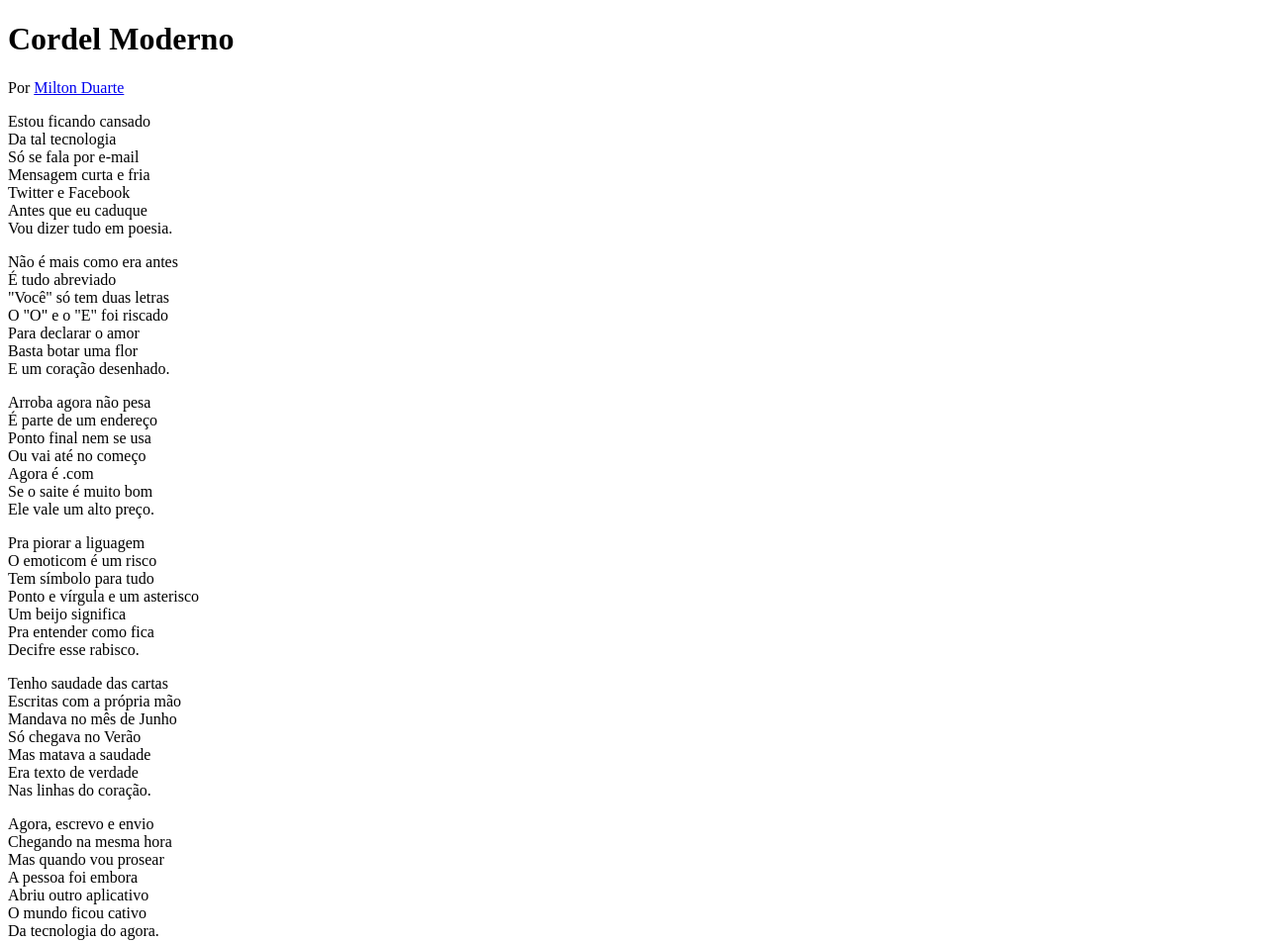
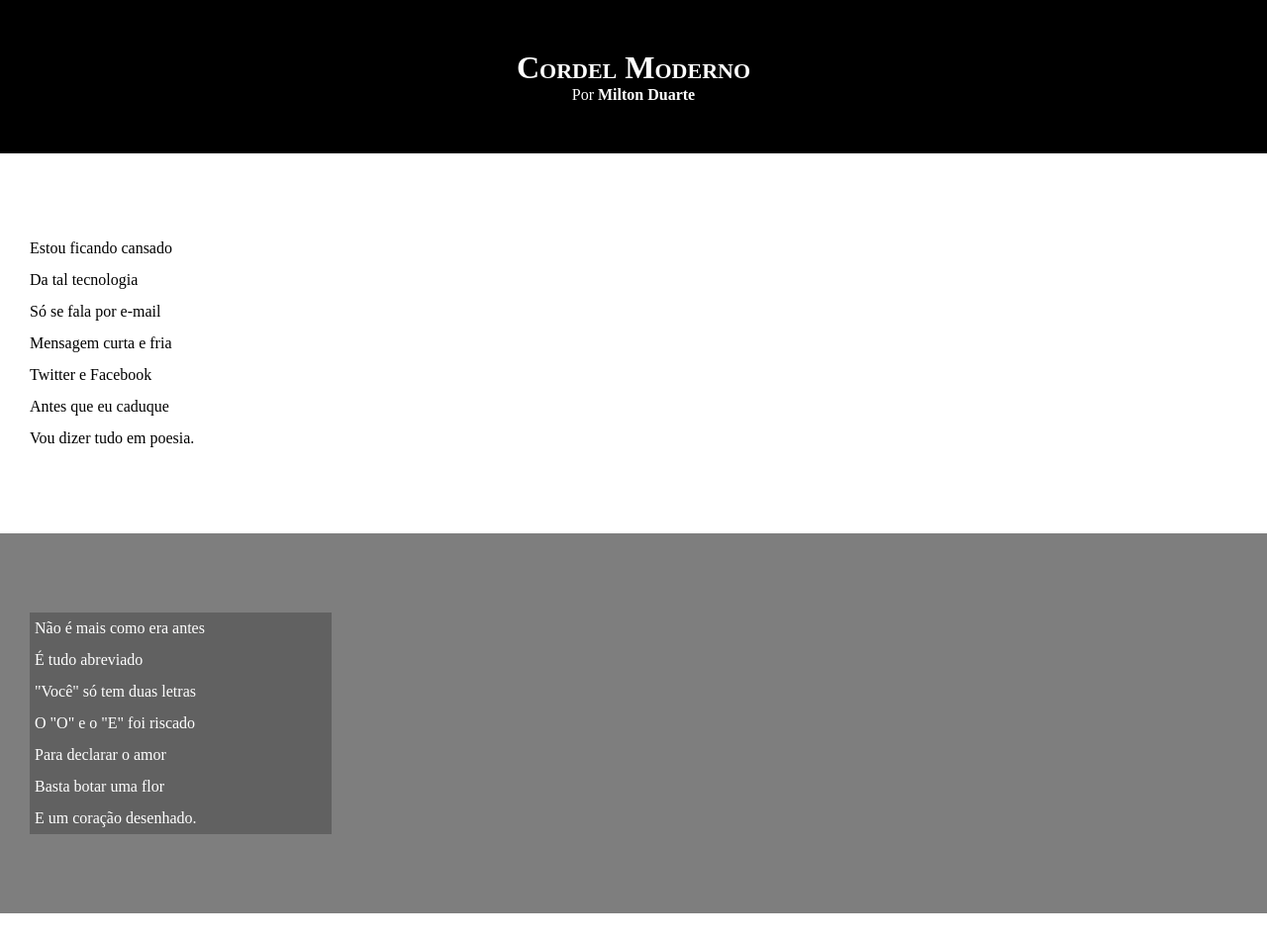
Before and after one commit to PedroCarioca2112/html-css, a plain HTML site: page modulo_3/cap20.al03/desafiocordel.html in a window 1280 px wide. Shown: the top 953 px of the page at 99% size. Drawn offline with Linux system fonts and the light colour scheme.

Commit message:
att style

```diff
--- a/modulo_3/cap20.al03/desafiocordel.html
+++ b/modulo_3/cap20.al03/desafiocordel.html
@@ -13,7 +13,7 @@
         <p>Por <a href="https://www.recantodasletras.com.br/poesias/3186743" target="_blank">Milton Duarte</a></p>
     </header>
 
-    <section>
+    <section class="normal">
         <p>
             Estou ficando cansado <br>
             Da tal tecnologia <br>
@@ -25,7 +25,7 @@
         </p>
     </section>
 
-    <section>
+    <section class="imagem">
         <p>
             Não é mais como era antes <br>
             É tudo abreviado <br>
@@ -37,7 +37,7 @@
         </p>
     </section>
 
-    <section>
+    <section class="normal">
         <p>
             Arroba agora não pesa <br>
             É parte de um endereço <br>
@@ -59,7 +59,7 @@
         </p>
     </section>
 
-    <section>
+    <section class="imagem">
         <p>
             Tenho saudade das cartas <br>
             Escritas com a própria mão <br>
@@ -71,7 +71,7 @@
         </p>
     </section>
 
-    <section>
+    <section class="normal">
         <p>
             Agora, escrevo e envio <br>
             Chegando na mesma hora <br>
--- a/modulo_3/cap20.al03/estilo/style.css
+++ b/modulo_3/cap20.al03/estilo/style.css
@@ -1 +1,67 @@
 @charset "UTF-8";
+
+*{
+    margin: 0px;
+    padding: 0px;
+}
+
+html, body{
+    background-color: darkgray;
+    min-height: 100vh;
+}
+
+header{
+    background-color: black;
+    color: white;
+    text-align: center;
+}
+
+header > h1{
+    padding-top: 50px;
+    font-variant: small-caps;
+    /*text-transform: uppercase;*/
+}
+
+header > p{
+    padding-bottom: 50px;
+}
+
+a{
+    color: white;
+    text-decoration: none;
+    font-weight: bolder;
+}
+
+a:hover{
+    text-decoration: underline;
+}
+
+section{
+    padding-top: 10vh;
+    padding-bottom: 10vh;
+    line-height: 2em;
+    padding-left: 30px;
+}
+
+section.normal{
+    background-color: white;
+    color: black;
+}
+
+section.imagem{
+    background-color: rgba(53, 53, 53, 0.377);
+    color: white;
+}
+
+section.imagem > p{
+    background-color: rgba(0, 0, 0, 0.226);
+    width: 300px;
+    padding-left: 5px;
+}
+
+footer{
+    background-color: black;
+    text-align: center;
+    color: white;
+    padding: 10px;
+}
```
